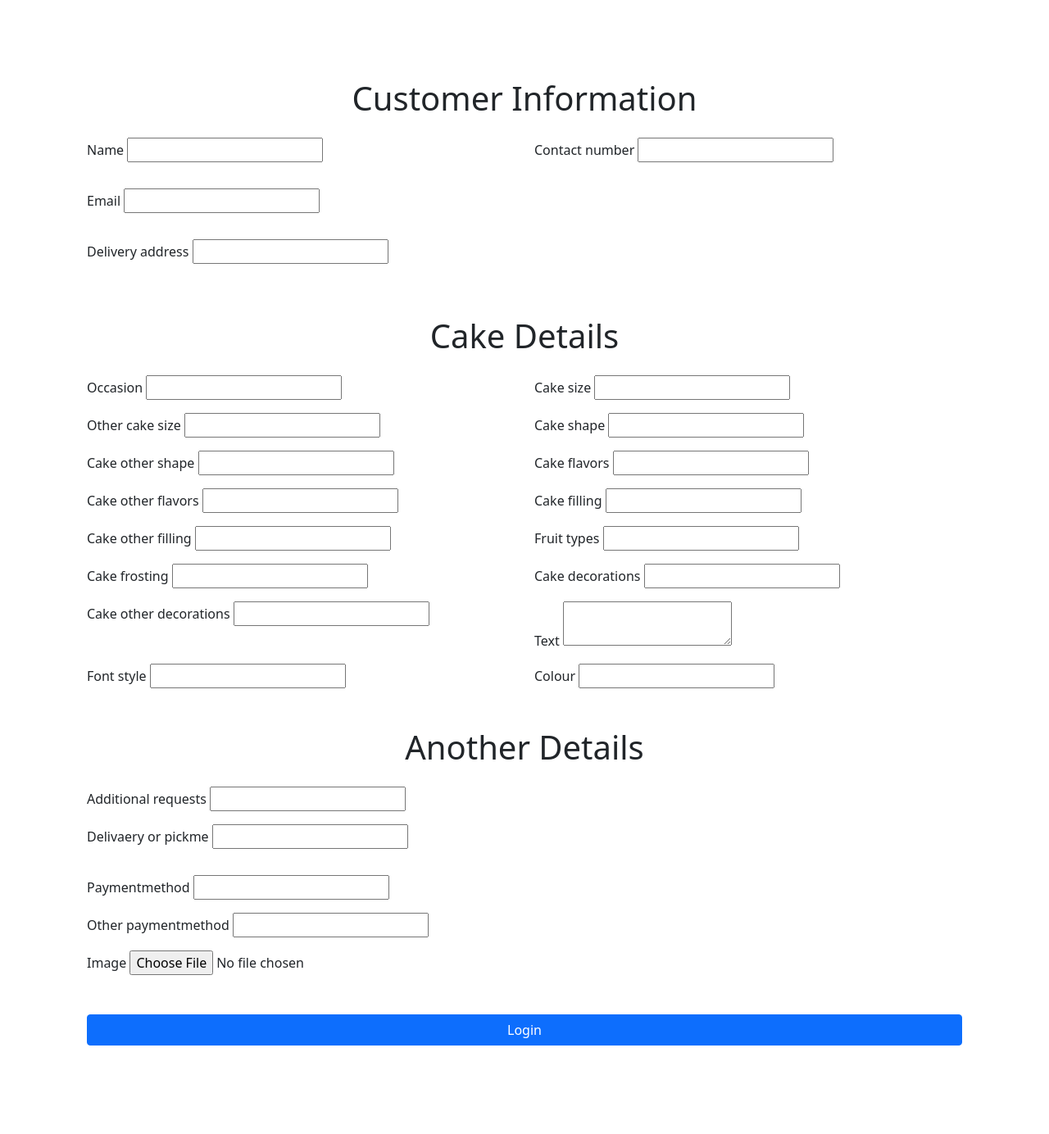
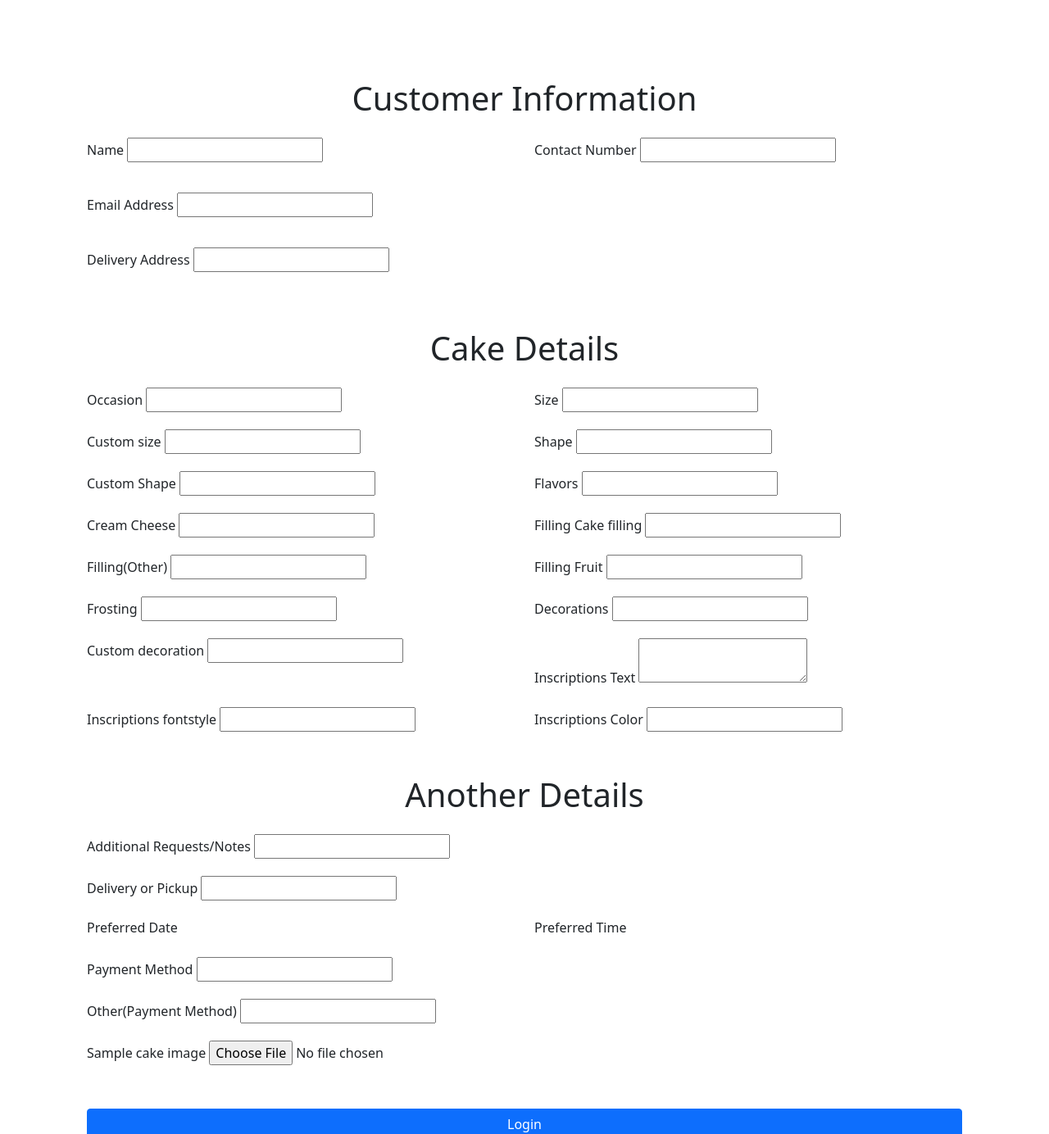
Before and after one commit to sadeeshaChiran/django_cake_form, a Django app: template templates/form.html in a window 1280 px wide. Shown: the top 1384 px of the page at 82% size. Before the commit the page ends 1276 px from the top, so only its background shows below. Run offline with Django 4.2, Linux system fonts and the light colour scheme; the template is opened without the code that fills it, so the values that code supplies are empty, except form fields; form fields are guessed from the names that the template uses; some libraries are stand-ins or nearby versions.

Commit message:
finisd12

```diff
--- a/templates/form.html
+++ b/templates/form.html
@@ -18,7 +18,7 @@
 
                 {% comment %} name {% endcomment %}
                 <div class="col-12 col-md-6 my-3">
-                    {{ form.name.label_tag }}
+                    <label for="id_name" class="form-label">Name</label>
                     {{ form.name }}
                     {% if form.name.help_text %}
                         <small class="form-text text-muted">{{ form.name.help_text }}</small>
@@ -32,7 +32,7 @@
 
                 {% comment %} Contect number {% endcomment %}
                 <div class="col-12 col-md-6 my-3">
-                    {{ form.contact_number.label_tag }}
+                    <label for="id_contact_number" class="form-label">Contact Number</label>
                     {{ form.contact_number }}
                     {% if form.contact_number.help_text %}
                         <small class="form-text text-muted">{{ form.contact_number.help_text }}</small>
@@ -46,7 +46,7 @@
 
                 {% comment %} Email {% endcomment %}
                 <div class="col-12 my-3">
-                    {{ form.email.label_tag }}
+                    <label for="id_email" class="form-label">Email Address</label>
                     {{ form.email }}
                     {% if form.email.help_text %}
                         <small class="form-text text-muted">{{ form.email.help_text }}</small>
@@ -60,7 +60,7 @@
 
                 {% comment %} delivary addres {% endcomment %}
                 <div class="col-12 my-3">
-                    {{ form.delivery_address.label_tag }}
+                    <label for="id_delivery_address" class="form-label">Delivery Address</label>
                     {{ form.delivery_address }}
                     {% if form.delivery_address.help_text %}
                         <small class="form-text text-muted">{{ form.delivery_address.help_text }}</small>
@@ -85,7 +85,7 @@
                 {% comment %} occasion {% endcomment %}
 
                 <div class="col-12 col-md-6 mt-3" >
-                    {{ form.occasion.label_tag }}
+                    <label for="id_occasion" class="form-label">Occasion</label>
                     {{ form.occasion }}
                     {% if form.occasion.help_text %}
                         <small class="form-text text-muted">{{ form.occasion.help_text }}</small>
@@ -96,7 +96,7 @@
                 </div>
 
                 <div class="col-12 col-md-6 mt-3" id="other_occasion_section">
-                    {{ form.other_occasion.label_tag }}
+                    <label for="id_other_occasion" class="form-label">Occasion(Other)</label>
                     {{ form.other_occasion }}
                     {% if form.other_occasion.help_text %}
                         <small class="form-text text-muted">{{ form.other_occasion.help_text }}</small>
@@ -111,7 +111,7 @@
 
                 {% comment %} Cake size {% endcomment %}
                 <div class="col-12 col-md-6 mt-3">
-                    {{ form.cake_size.label_tag }}
+                    <label for="id_cake_size" class="form-label">Size</label>
                     {{ form.cake_size }}
                     {% if form.cake_size.help_text %}
                         <small class="form-text text-muted">{{ form.cake_size.help_text }}</small>
@@ -122,7 +122,7 @@
                 </div>
 
                 <div class="col-12 col-md-6 mt-3" id="cake_other_size_section">
-                    {{ form.other_cake_size.label_tag }}
+                    <label for="id_other_cake_size" class="form-label">Custom size</label>
                     {{ form.other_cake_size }}
                     {% if form.other_cake_size.help_text %}
                         <small class="form-text text-muted">{{ form.other_cake_size.help_text }}</small>
@@ -138,7 +138,7 @@
 
                 {% comment %} Cake shape {% endcomment %}
                 <div class="col-12 col-md-6 mt-3">
-                    {{ form.cake_shape.label_tag }}
+                    <label for="id_cake_shape" class="form-label">Shape</label>
                     {{ form.cake_shape }}
                     {% if form.cake_shape.help_text %}
                         <small class="form-text text-muted">{{ form.cake_shape.help_text }}</small>
@@ -149,7 +149,7 @@
                 </div>
 
                 <div class="col-12 col-md-6 mt-3" id="cake_other_shape_section">
-                    {{ form.cake_other_shape.label_tag }}
+                    <label for="id_cake_other_shape" class="form-label">Custom Shape</label>
                     {{ form.cake_other_shape }}
                     {% if form.cake_other_shape.help_text %}
                         <small class="form-text text-muted">{{ form.cake_other_shape.help_text }}</small>
@@ -165,7 +165,7 @@
 
                 {% comment %} Cake flavors {% endcomment %}
                 <div class="col-12 col-md-6 mt-3">
-                    {{ form.cake_flavors.label_tag }}
+                    <label for="id_cake_flavors" class="form-label">Flavors</label>
                     {{ form.cake_flavors }}
                     {% if form.cake_flavors.help_text %}
                         <small class="form-text text-muted">{{ form.cake_flavors.help_text }}</small>
@@ -176,7 +176,7 @@
                 </div>
 
                 <div class="col-12 col-md-6 mt-3" id="cake_other_flavors_section">
-                    {{ form.cake_other_flavors.label_tag }}
+                    <label for="id_cake_other_flavors" class="form-label">Cream Cheese</label>
                     {{ form.cake_other_flavors }}
                     {% if form.cake_other_flavors.help_text %}
                         <small class="form-text text-muted">{{ form.cake_other_flavors.help_text }}</small>
@@ -191,7 +191,7 @@
 
                 {% comment %} Cake filling {% endcomment %}
                 <div class="col-12 col-md-6 mt-3">
-
+                    <label for="id_cake_filling" class="form-label">Filling</label>
                     {{ form.cake_filling.label_tag }}
                     {{ form.cake_filling }}
                     {% if form.cake_filling.help_text %}
@@ -203,7 +203,7 @@
                 </div>
 
                 <div class="col-12 col-md-6 mt-3" id="cake_other_filling_sectio">
-                    {{ form.cake_other_filling.label_tag }}
+                    <label for="id_cake_other_filling" class="form-label">Filling(Other)</label>
                     {{ form.cake_other_filling }}
                     {% if form.cake_other_filling.help_text %}
                         <small class="form-text text-muted">{{ form.cake_other_filling.help_text }}</small>
@@ -214,7 +214,7 @@
                 </div>
 
                 <div class="col-12 col-md-6 mt-3" id="fruit_types_sectio">
-                    {{ form.fruit_types.label_tag }}
+                    <label for="id_fruit_types" class="form-label">Filling Fruit</label>
                     {{ form.fruit_types }}
                     {% if form.fruit_types.help_text %}
                         <small class="form-text text-muted">{{ form.fruit_types.help_text }}</small>
@@ -229,7 +229,7 @@
 
                 {% comment %} Cake frosting {% endcomment %}
                 <div class="col-12 col-md-6 mt-3">
-                    {{ form.cake_frosting.label_tag }}
+                    <label for="id_cake_frosting" class="form-label">Frosting</label>
                     {{ form.cake_frosting }}
                     {% if form.cake_frosting.help_text %}
                         <small class="form-text text-muted">{{ form.cake_frosting.help_text }}</small>
@@ -244,7 +244,7 @@
 
                 {% comment %} Cake decorations {% endcomment %}
                 <div class="col-12 col-md-6 mt-3">
-                    {{ form.cake_decorations.label_tag }}
+                    <label for="id_cake_decorations" class="form-label">Decorations</label>
                     {{ form.cake_decorations }}
                     {% if form.cake_decorations.help_text %}
                         <small class="form-text text-muted">{{ form.cake_decorations.help_text }}</small>
@@ -255,7 +255,7 @@
                 </div>
 
                 <div class="col-12 col-md-6 mt-3" id="cake_other_decorations_sectio">
-                    {{ form.cake_other_decorations.label_tag }}
+                    <label for="id_cake_other_decorations" class="form-label">Custom decoration</label>
                     {{ form.cake_other_decorations }}
                     {% if form.cake_other_decorations.help_text %}
                         <small class="form-text text-muted">{{ form.cake_other_decorations.help_text }}</small>
@@ -270,7 +270,8 @@
 
                 {% comment %} Cake Text {% endcomment %}
                 <div class="col-12 col-md-6 mt-3">
-                    {{ form.text.label_tag }}
+                    <label for="id_text" class="form-label">Inscriptions Text</label>
+
                     {{ form.text }}
                     {% if form.text.help_text %}
                         <small class="form-text text-muted">{{ form.text.help_text }}</small>
@@ -284,7 +285,7 @@
 
                 {% comment %} Cake font style {% endcomment %}
                 <div class="col-12 col-md-6 mt-3">
-                    {{ form.font_style.label_tag }}
+                    <label for="id_font_style" class="form-label">Inscriptions fontstyle</label>
                     {{ form.font_style }}
                     {% if form.font_style.help_text %}
                         <small class="form-text text-muted">{{ form.font_style.help_text }}</small>
@@ -299,7 +300,7 @@
 
                 {% comment %} Cake color {% endcomment %}
                 <div class="col-12 col-md-6 mt-3">
-                    {{ form.colour.label_tag }}
+                    <label for="id_colour" class="form-label">Inscriptions Color</label>
                     {{ form.colour }}
                     {% if form.colour.help_text %}
                         <small class="form-text text-muted">{{ form.colour.help_text }}</small>
@@ -324,7 +325,7 @@
 
                 {% comment %} additional requests {% endcomment %}
                 <div class="col-12 mt-3">
-                    {{ form.additional_requests.label_tag }}
+                    <label for="id_additional_requests" class="form-label">Additional Requests/Notes</label>
                     {{ form.additional_requests }}
                     {% if form.additional_requests.help_text %}
                         <small class="form-text text-muted">{{ form.additional_requests.help_text }}</small>
@@ -336,7 +337,7 @@
 
                 {% comment %} Delivary type {% endcomment %}
                 <div class="col-12 mt-3">
-                    {{ form.delivaery_or_pickme.label_tag }}
+                    <label for="id_delivaery_or_pickme" class="form-label">Delivery or Pickup</label>
                     {{ form.delivaery_or_pickme }}
                     {% if form.delivaery_or_pickme.help_text %}
                         <small class="form-text text-muted">{{ form.delivaery_or_pickme.help_text }}</small>
@@ -349,7 +350,7 @@
                 {% comment %} Date {% endcomment %}
                 <div class="col-12 col-md-6 mt-3">
                     <div class="col-12">
-                        {{ form.preferred_date.label_tag }}
+                        <label for="id_preferred_date" class="form-label">Preferred Date</label>
                     </div>
                     <div class="col-12 d-grid">
                         {{ form.preferred_date }}
@@ -366,7 +367,7 @@
                 {% comment %} Time {% endcomment %}
                 <div class="col-12 col-md-6 mt-3">
                     <div class="col-12">
-                        {{ form.preferred_time.label_tag }}
+                        <label for="id_preferred_time" class="form-label">Preferred Time</label>
                     </div>
                     <div class="col-12 d-grid">
                         {{ form.preferred_time }}
@@ -382,7 +383,7 @@
 
                 {% comment %} Payment method {% endcomment %}
                 <div class="col-12 mt-3">
-                    {{ form.paymentmethod.label_tag }}
+                    <label for="id_paymentmethod" class="form-label">Payment Method</label>
                     {{ form.paymentmethod }}
                     {% if form.paymentmethod.help_text %}
                         <small class="form-text text-muted">{{ form.paymentmethod.help_text }}</small>
@@ -393,7 +394,7 @@
                 </div>
 
                 <div class="col-12 mt-3">
-                    {{ form.other_paymentmethod.label_tag }}
+                    <label for="id_other_paymentmethod" class="form-label">Other(Payment Method)</label>
                     {{ form.other_paymentmethod }}
                     {% if form.other_paymentmethod.help_text %}
                         <small class="form-text text-muted">{{ form.other_paymentmethod.help_text }}</small>
@@ -406,7 +407,7 @@
 
                 {% comment %}  Sampal image {% endcomment %}
                 <div class="mt-3">
-                    {{ form.image.label_tag }}
+                    <label for="id_image" class="form-label">Sample cake image</label>
                     {{ form.image }}
                     {% if form.image.help_text %}
                         <small class="form-text text-muted">{{ form.image.help_text }}</small>
@@ -600,7 +601,6 @@
             cake_other_decorations_field.querySelector('input').required = true;
 
         } else {
-            cake_other_decorations_label.style.display = 'none';
             cake_other_decorations_field.style.display = 'none';
             cake_other_decorations_field.querySelector('input').required = false;
 
```
Also changed, not shown: db.sqlite3, media/media/334444857_1837424806643930_218065146761511690_n.jpg (deleted), media/media/334444857_1837424806643930_218065146761511690_n_1ESaerB.jpg (deleted), media/media/334444857_1837424806643930_218065146761511690_n_1SvkPaW.jpg (deleted), media/media/334444857_1837424806643930_218065146761511690_n_AlNCC1c.jpg (deleted), media/media/334444857_1837424806643930_218065146761511690_n_MyR4TLA.jpg (deleted), media/media/334444857_1837424806643930_218065146761511690_n_QNtyj5t.jpg (deleted), media/media/334444857_1837424806643930_218065146761511690_n_RKNMMP2.jpg (deleted), media/media/334444857_1837424806643930_218065146761511690_n_YRa49U8.jpg (deleted), media/media/334444857_1837424806643930_218065146761511690_n_c8FP9uZ.jpg (deleted), media/media/334444857_1837424806643930_218065146761511690_n_xxGJs02.jpg (deleted), media/media/4bfaec2aa7567981f4d2c41a525fcc95.jpg (added), media/media/Adobe_Scan_Sep_30_2023_2_1_1.jpg (deleted), media/media/WhatsApp_Image_2023-11-03_at_07.55.31_cb90c3e8.jpg (added), 4 more files.
